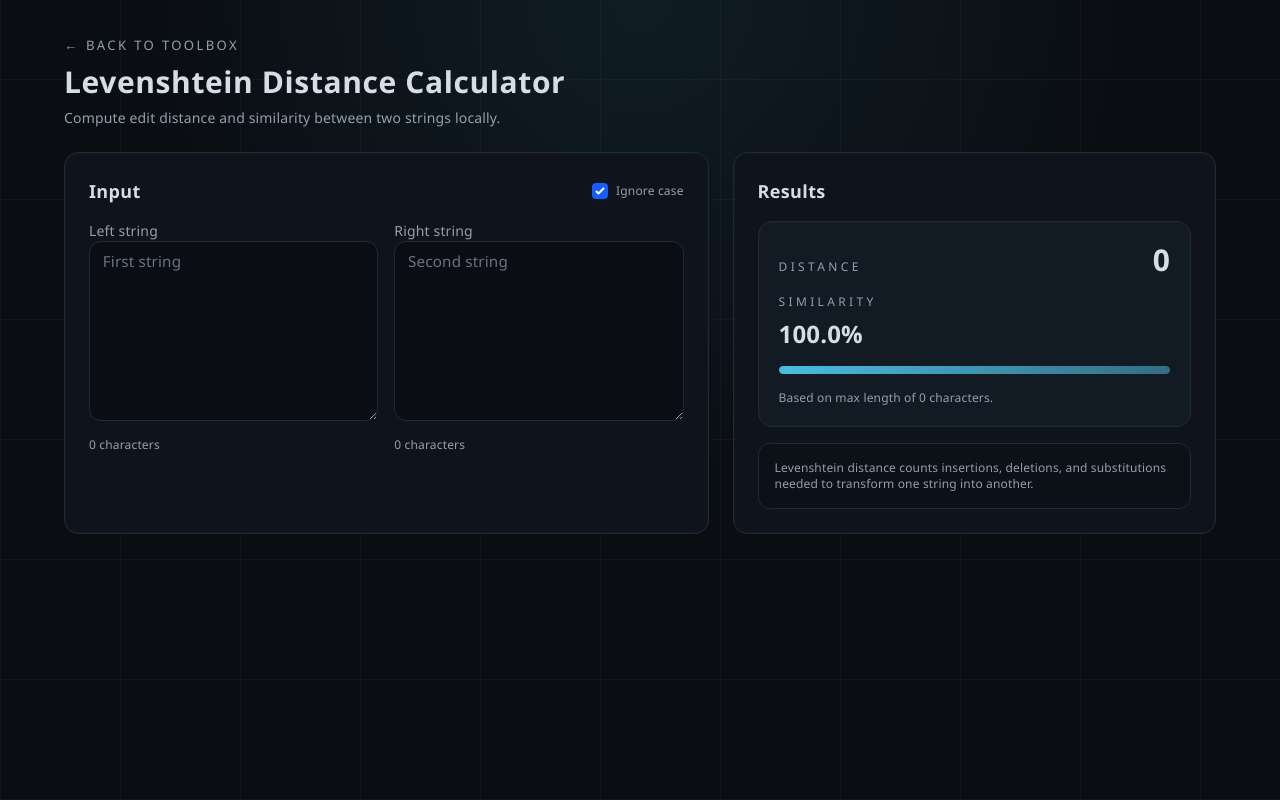
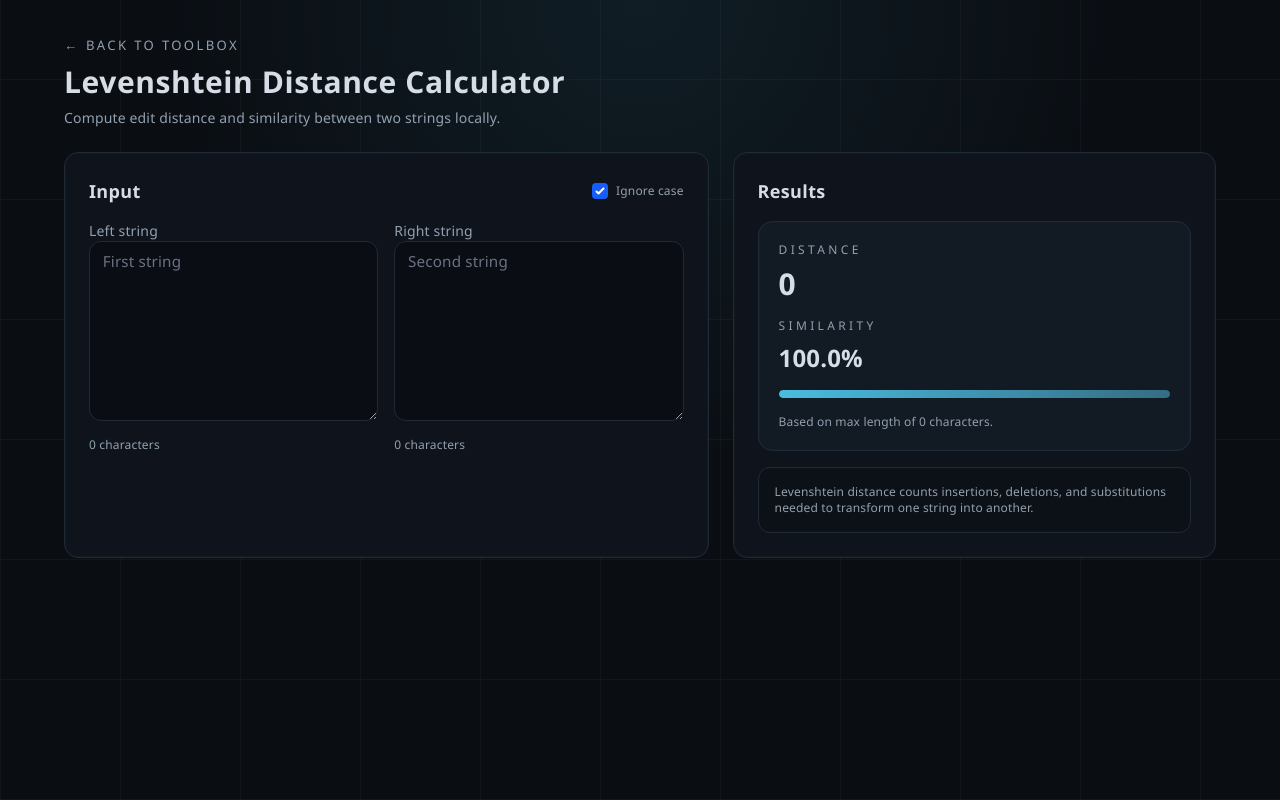
Before and after one commit to vdtdg/dev-toolbox, a SvelteKit app: page /tools/levenshtein in a window 1280 px wide. Built offline with nearby package versions, Linux system fonts and the light colour scheme.

Commit message:
Update tool layout

```diff
--- a/src/routes/tools/levenshtein/+page.svelte
+++ b/src/routes/tools/levenshtein/+page.svelte
@@ -87,11 +87,9 @@
 			<div class="panel space-y-4 p-6">
 				<h2 class="text-lg font-semibold">Results</h2>
 				<div class="panel panel-muted space-y-4 p-5">
-					<div class="flex items-baseline justify-between">
-						<span class="text-xs tracking-[0.28em] text-[var(--color-muted)] uppercase">
-							Distance
-						</span>
-						<span class="text-3xl font-semibold">{distance}</span>
+					<div>
+						<p class="text-xs tracking-[0.28em] text-[var(--color-muted)] uppercase">Distance</p>
+						<p class="mt-2 text-3xl font-semibold">{distance}</p>
 					</div>
 					<div>
 						<p class="text-xs tracking-[0.28em] text-[var(--color-muted)] uppercase">Similarity</p>
```
